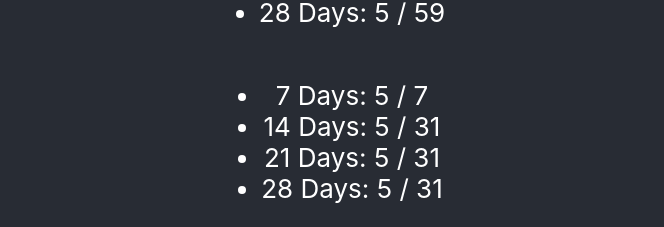
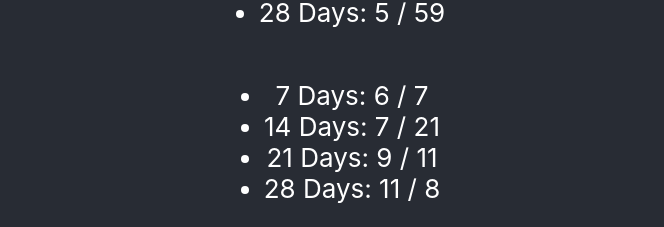
Before and after one commit to MWeber313/bakery-logging-app, a React (Create React App) app in the folder bakery-app/: page / in a window 1280 px wide. Shown: the part 603-830 px from the top of the page, without its empty margins (308-972 px from the left). Built offline with nearby package versions, Linux system fonts and the light colour scheme.

Commit message:
Pushing onwards, able to set proper UTC day, but not proper UTC month, I think it has something to do with my useEffect hook

```diff
--- a/bakery-app/src/App.js
+++ b/bakery-app/src/App.js
@@ -6,12 +6,29 @@ function App() {
   let today = new Date();
 
   const [sevenDays, setSevenDays] = useState(today.getUTCDate())
+  const [sevenDaysMonth, setSevenDaysMonth] = useState(today.getUTCMonth()+1);
+
   const [fourteenDays, setFourteenDays] = useState(today.getUTCDate())
+  const [fourteenDaysMonth, setFourteenDaysMonth] = useState(today.getUTCMonth()+1);
+
   const [twentyoneDays, setTwentyoneDays] = useState(today.getUTCDate())
+  const [twentyoneDaysMonth, setTwentyoneDaysMonth] = useState(today.getUTCMonth()+1);
+
   const [twentyeightDays, setTwentyeightDays] = useState(today.getUTCDate())
+  const [twentyeightDaysMonth, setTwentyeightDaysMonth] = useState(today.getUTCMonth()+1);
 
   useEffect(() => {
     setSevenDays(today.getUTCDate(today.setUTCDate(today.getUTCDate()+7)));
+    setSevenDaysMonth(today.getUTCMonth(today.setUTCMonth(today.getUTCMonth()+1)));
+
+    setFourteenDays(today.getUTCDate(today.setUTCDate(today.getUTCDate()+14)));
+    setFourteenDaysMonth(today.getUTCMonth(today.setUTCMonth(today.getUTCMonth()+1)));
+
+    setTwentyoneDays(today.getUTCDate(today.setUTCDate(today.getUTCDate()+21)));
+    setTwentyoneDaysMonth(today.getUTCMonth(today.setUTCMonth(today.getUTCMonth()+1)));
+
+    setTwentyeightDays(today.getUTCDate(today.setUTCDate(today.getUTCDate()+28)));
+    setTwentyeightDaysMonth(today.getUTCMonth(today.setUTCMonth(today.getUTCMonth()+1)));
   })
   console.log(today)
   console.log('7 days', sevenDays)
@@ -127,10 +144,10 @@ function dateCalculator(dateToModify) {
           <li>28 Days: {today.getMonth() + 1} / {today.getUTCDate() + 28}</li>
         </ul>
         <ul>
-          <li>7 Days: {today.getMonth() + 1} / {sevenDays}</li>
-          <li>14 Days: {today.getMonth() + 1} / {fourteenDays}</li>
-          <li>21 Days: {today.getMonth() + 1} / {twentyoneDays}</li>
-          <li>28 Days: {today.getMonth() + 1} / {twentyeightDays}</li>
+          <li>7 Days: {sevenDaysMonth} / {sevenDays}</li>
+          <li>14 Days: {fourteenDaysMonth} / {fourteenDays}</li>
+          <li>21 Days: {twentyoneDaysMonth} / {twentyoneDays}</li>
+          <li>28 Days: {twentyeightDaysMonth} / {twentyeightDays}</li>
         </ul>
       </header>
     </div>
```
